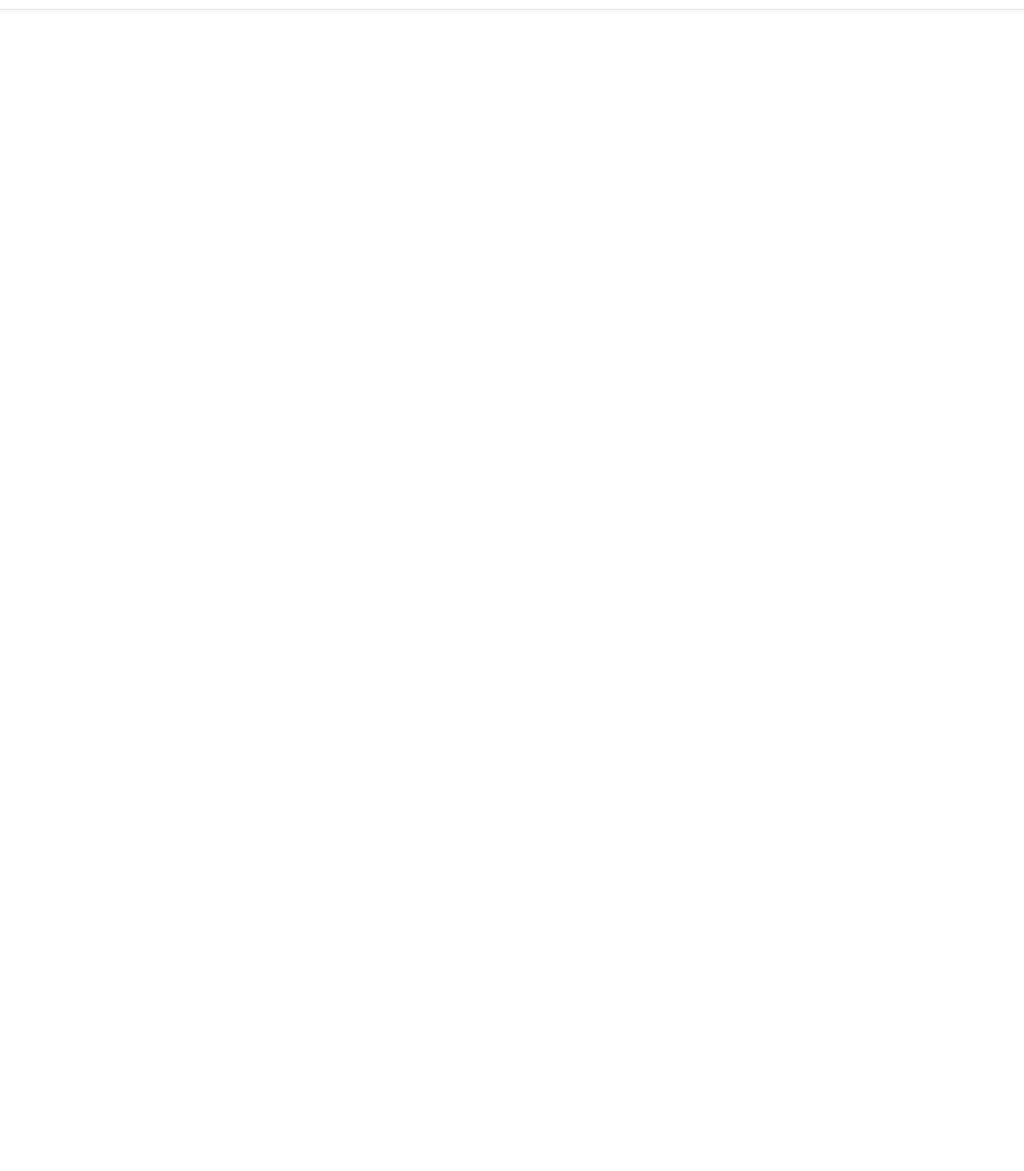
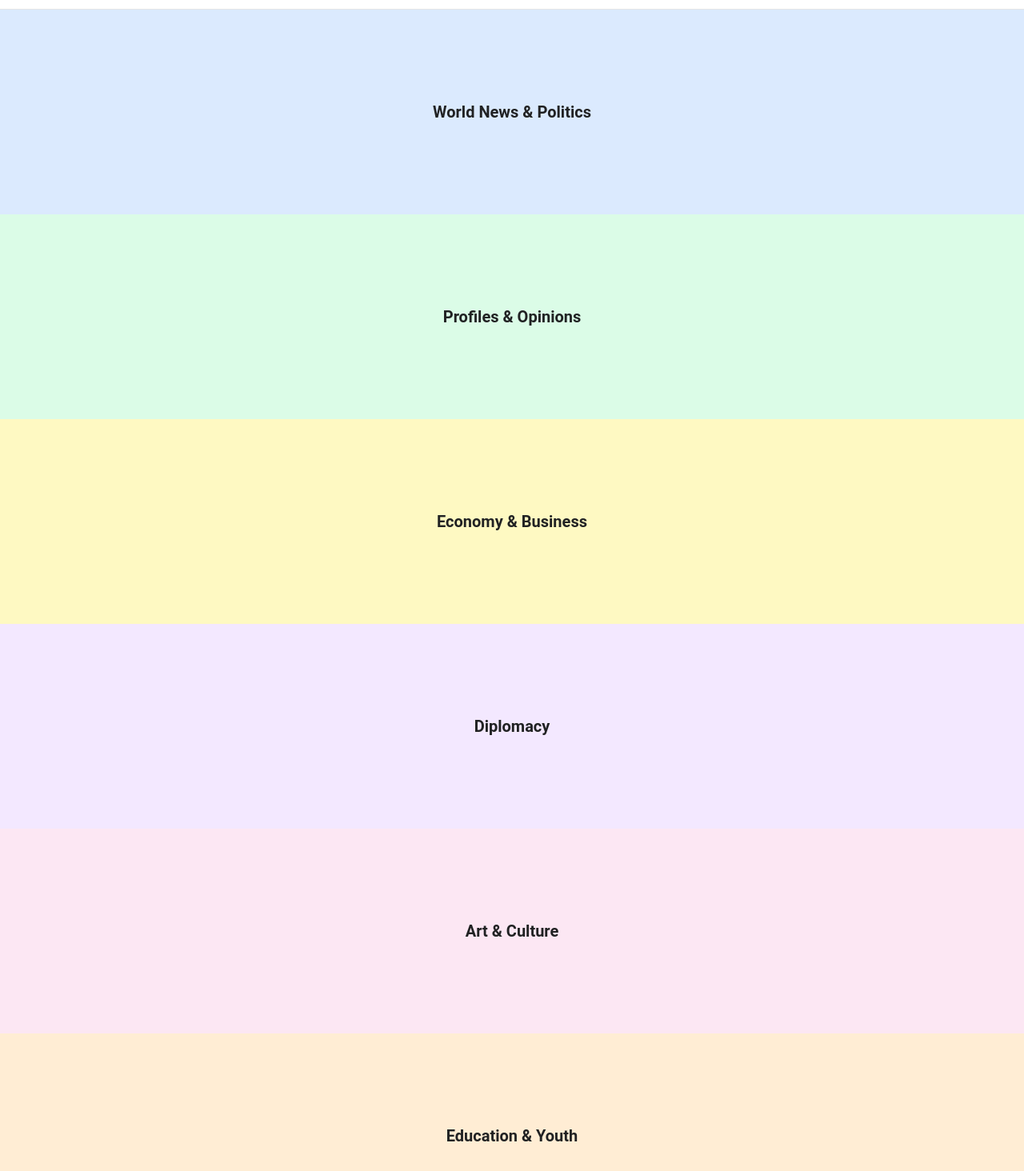
Before and after one commit to huuaho/umg-headless, a Next.js app: page / in a window 1280 px wide. Shown: the part 86-1550 px from the top of the page at 80% size. Before the commit the page ends 898 px from the top, so only its background shows below. Built offline with nearby package versions, Linux system fonts and the light colour scheme.

Commit message:
added basic category section framework

```diff
--- a/app/page.tsx
+++ b/app/page.tsx
@@ -1,7 +1,12 @@
+import { categories } from "@/lib/categories";
+import CategorySection from "@/components/CategorySection";
+
 export default function Home() {
   return (
     <main className="min-h-screen bg-white">
-      {/* Blank canvas - ready to build */}
+      {categories.map((category) => (
+        <CategorySection key={category.slug} category={category} />
+      ))}
     </main>
   );
 }
--- /dev/null
+++ b/components/CategorySection.tsx
@@ -0,0 +1,16 @@
+import { Category } from "@/lib/categories";
+
+interface CategorySectionProps {
+  category: Category;
+}
+
+export default function CategorySection({ category }: CategorySectionProps) {
+  return (
+    <section
+      id={category.slug}
+      className={`h-64 ${category.color} flex items-center justify-center`}
+    >
+      <h2 className="text-xl font-bold text-[#212223]">{category.name}</h2>
+    </section>
+  );
+}
--- a/components/Header.tsx
+++ b/components/Header.tsx
@@ -2,27 +2,12 @@
 
 import { useState, useRef, useEffect } from "react";
 import Link from "next/link";
-
-// Always visible in main nav (md+)
-const mainCategories = [
-  { name: "World News & Politics", slug: "world-news-politics" },
-  { name: "Profiles & Opinions", slug: "profiles-opinions" },
-  { name: "Economy & Business", slug: "economy-business" },
-];
-
-// Only visible in main nav on lg+, moves to More dropdown below lg
-const lgOnlyCategory = { name: "Diplomacy", slug: "diplomacy" };
-
-// Always in More dropdown
-const moreCategories = [
-  { name: "Art & Culture", slug: "art-culture" },
-  { name: "Education & Youth", slug: "education-youth" },
-  { name: "Local Community", slug: "local-community" },
-  { name: "Wellbeing, Environment, Technology", slug: "wellbeing-env-tech" },
-];
-
-// All categories for mobile nav
-const allCategories = [...mainCategories, lgOnlyCategory, ...moreCategories];
+import {
+  mainCategories,
+  lgOnlyCategory,
+  moreCategories,
+  allCategories,
+} from "@/lib/categories";
 
 function ChevronDown({ className }: { className?: string }) {
   return (
--- /dev/null
+++ b/lib/categories.ts
@@ -0,0 +1,24 @@
+// Shared category configuration used across the site
+
+export interface Category {
+  name: string;
+  slug: string;
+  color: string; // Tailwind bg color class
+}
+
+export const categories: Category[] = [
+  { name: "World News & Politics", slug: "world-news-politics", color: "bg-blue-100" },
+  { name: "Profiles & Opinions", slug: "profiles-opinions", color: "bg-green-100" },
+  { name: "Economy & Business", slug: "economy-business", color: "bg-yellow-100" },
+  { name: "Diplomacy", slug: "diplomacy", color: "bg-purple-100" },
+  { name: "Art & Culture", slug: "art-culture", color: "bg-pink-100" },
+  { name: "Education & Youth", slug: "education-youth", color: "bg-orange-100" },
+  { name: "Local Community", slug: "local-community", color: "bg-teal-100" },
+  { name: "Wellbeing, Environment, Technology", slug: "wellbeing-env-tech", color: "bg-indigo-100" },
+];
+
+// Header navigation splits
+export const mainCategories = categories.slice(0, 3);
+export const lgOnlyCategory = categories[3]; // Diplomacy
+export const moreCategories = categories.slice(4);
+export const allCategories = categories;
```
